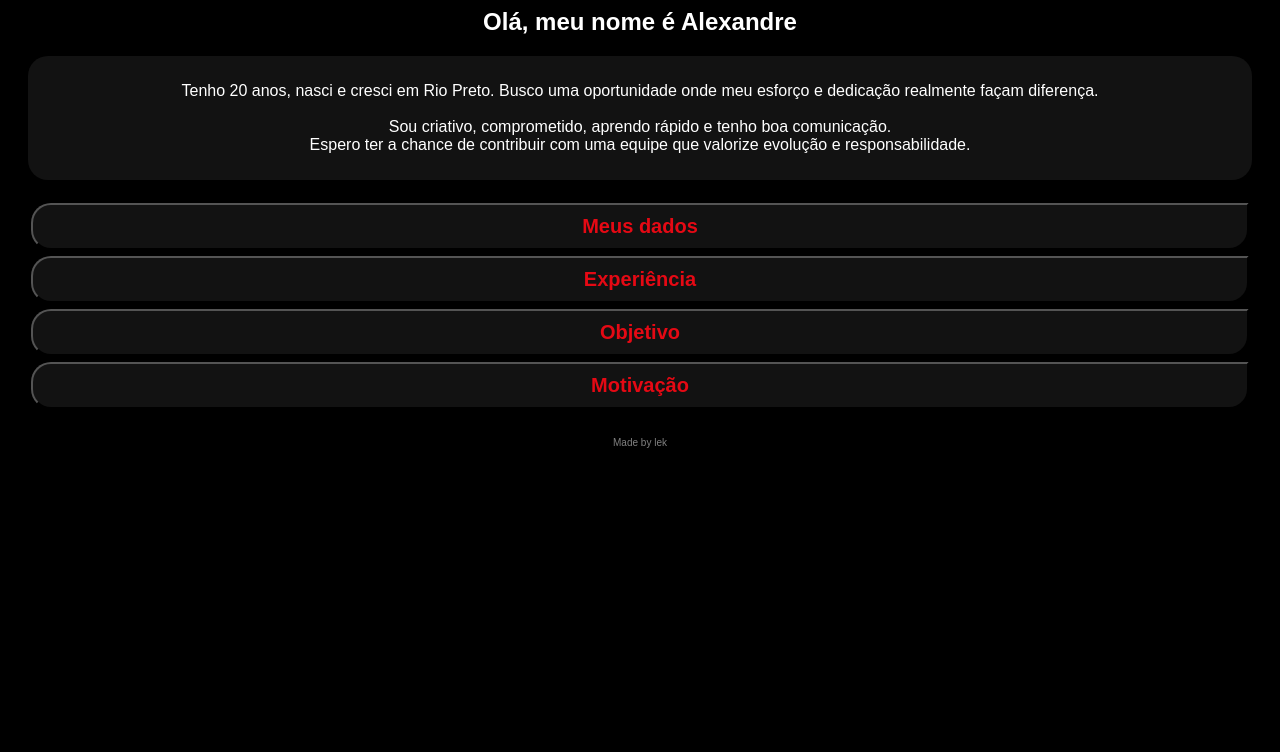
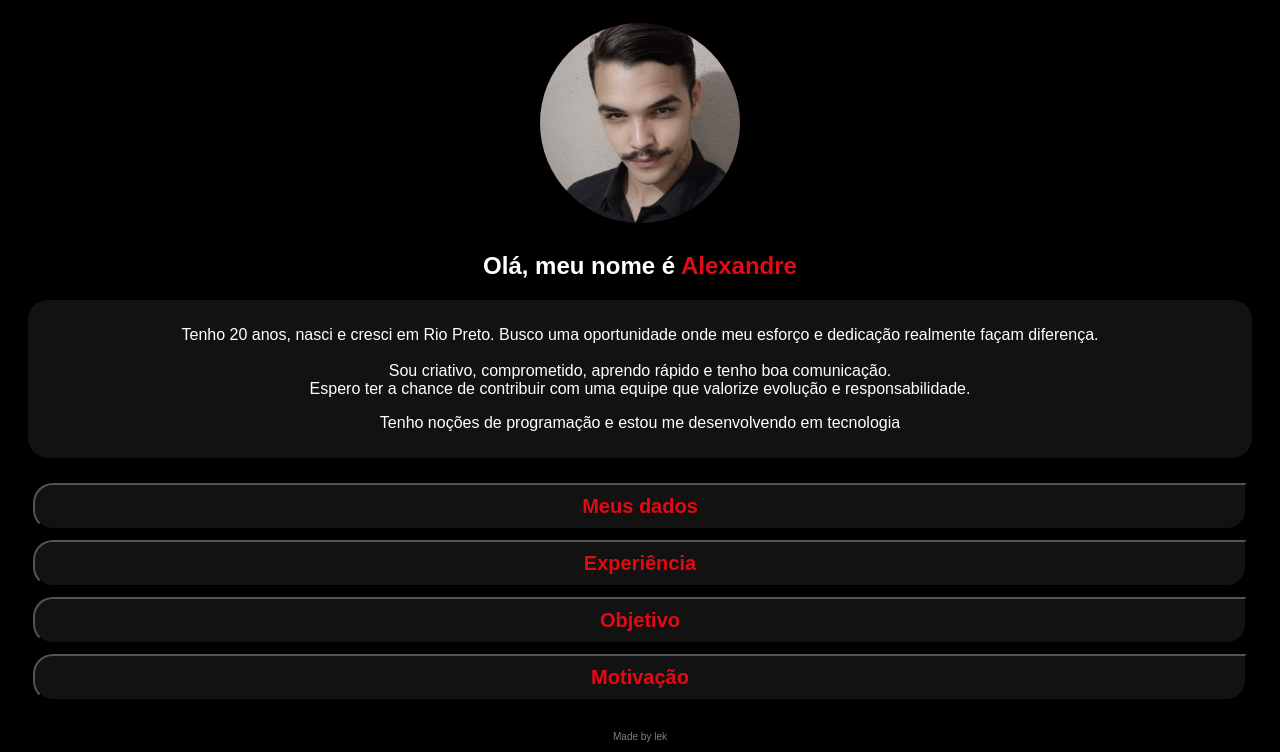
Before and after one commit to KHAD4444/My_resume, a plain HTML site: page index.html in a window 1280 px wide. Shown: the part 95-847 px from the top of the page. Before the commit the page ends 800 px from the top, so only its background shows below. Drawn offline with Linux system fonts and the light colour scheme.

Commit message:
alteração de visual

```diff
--- a/index.html
+++ b/index.html
@@ -9,7 +9,8 @@
 </head>
 <body>
    <h1>My resume</h1>
-   <h2>Olá, meu nome é Alexandre</h2>
+   <img src="assets/img/me.png">
+   <h2>Olá, meu nome é <span>Alexandre</span></h2>
   <div class="bod">
     <p>
       Tenho 20 anos, nasci e cresci em Rio Preto.
@@ -19,6 +20,7 @@
     <br>
     Espero ter a chance de contribuir com uma equipe que valorize evolução e responsabilidade.
     </p>
+    <p>Tenho noções de programação e estou me desenvolvendo em tecnologia</p>
   </div>
   <div class="bts">
    <button onclick="myd()" class="bt">Meus dados</button>
--- a/src/css/home.css
+++ b/src/css/home.css
@@ -15,8 +15,8 @@ h1 {
  padding: 10px;
  margin-left: 60px;
  margin-right: 60px;
- margin-botton: 40px;
- margin-top: 20px;
+ margin-botton: 50px;
+ margin-top: 30px;
  font-size: 35px;
  border-radius: 20px 0 20px 0;
 }
@@ -35,7 +35,7 @@ h1 {
 }
 
 .bt {
- margin: 3px;
+ margin: 5px;
  padding: 10px;
  background-color: #121212;
  border-radius: 20px 0 20px 20px;
@@ -55,3 +55,14 @@ a {
  text-decoration: none;
  margin: 30px;
 }
+
+img {
+ width: 200px;
+ height: 200px;
+ border-radius: 200px;
+ margin: 5px;
+}
+
+span {
+ color: #e50914;
+}
--- a/src/css/mtv.css
+++ b/src/css/mtv.css
@@ -27,3 +27,7 @@ a {
  text-decoration: none;
  margin: 30px;
 }
+
+span {
+ color: purple;
+}
--- a/src/css/obj.css
+++ b/src/css/obj.css
@@ -27,7 +27,3 @@ a {
  text-decoration: none;
  margin: 30px;
 }
-
-span {
- color: purple;
-}
```
Also changed, not shown: src/pages/mtv.html (+4 -8 lines), src/pages/obj.html (+8 -4 lines), assets/img/me.png (added).
